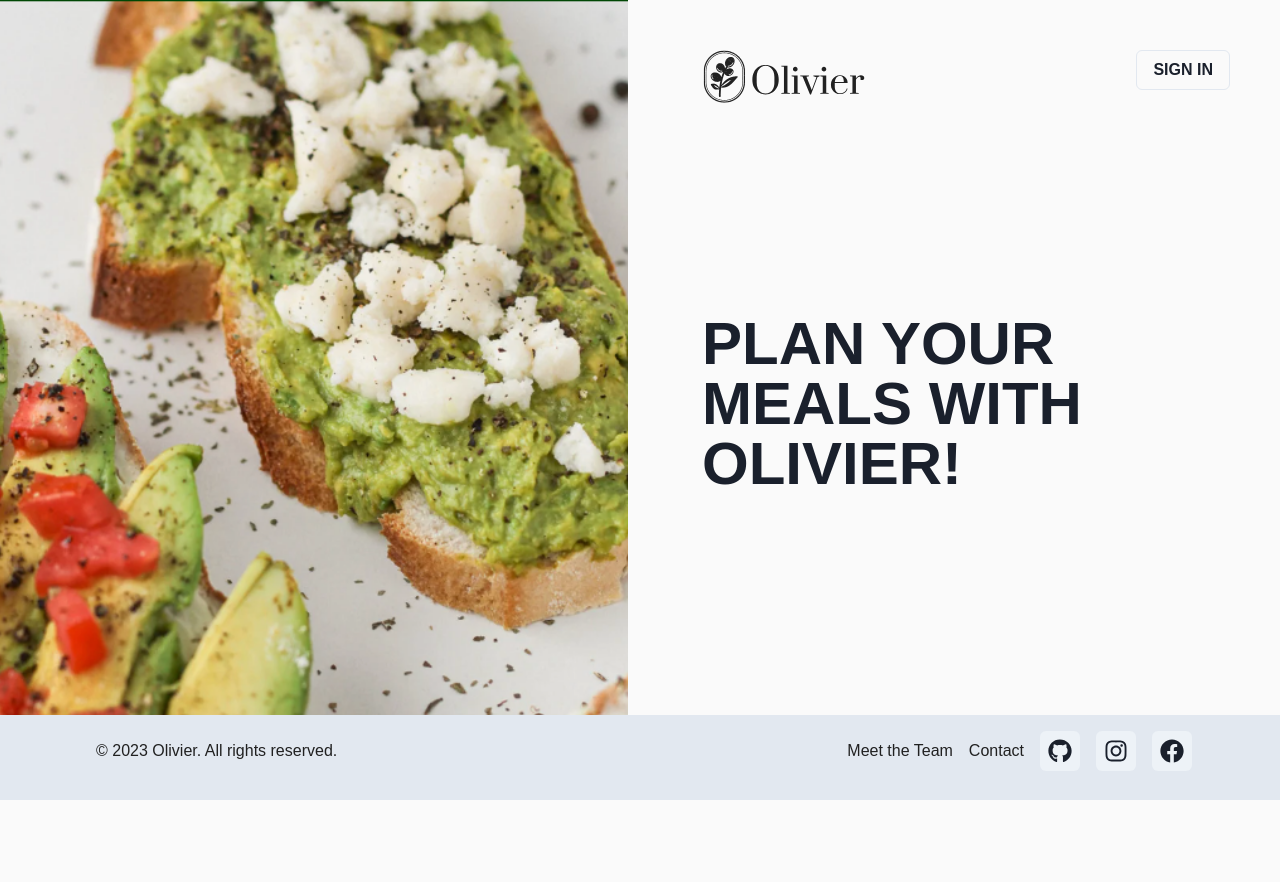
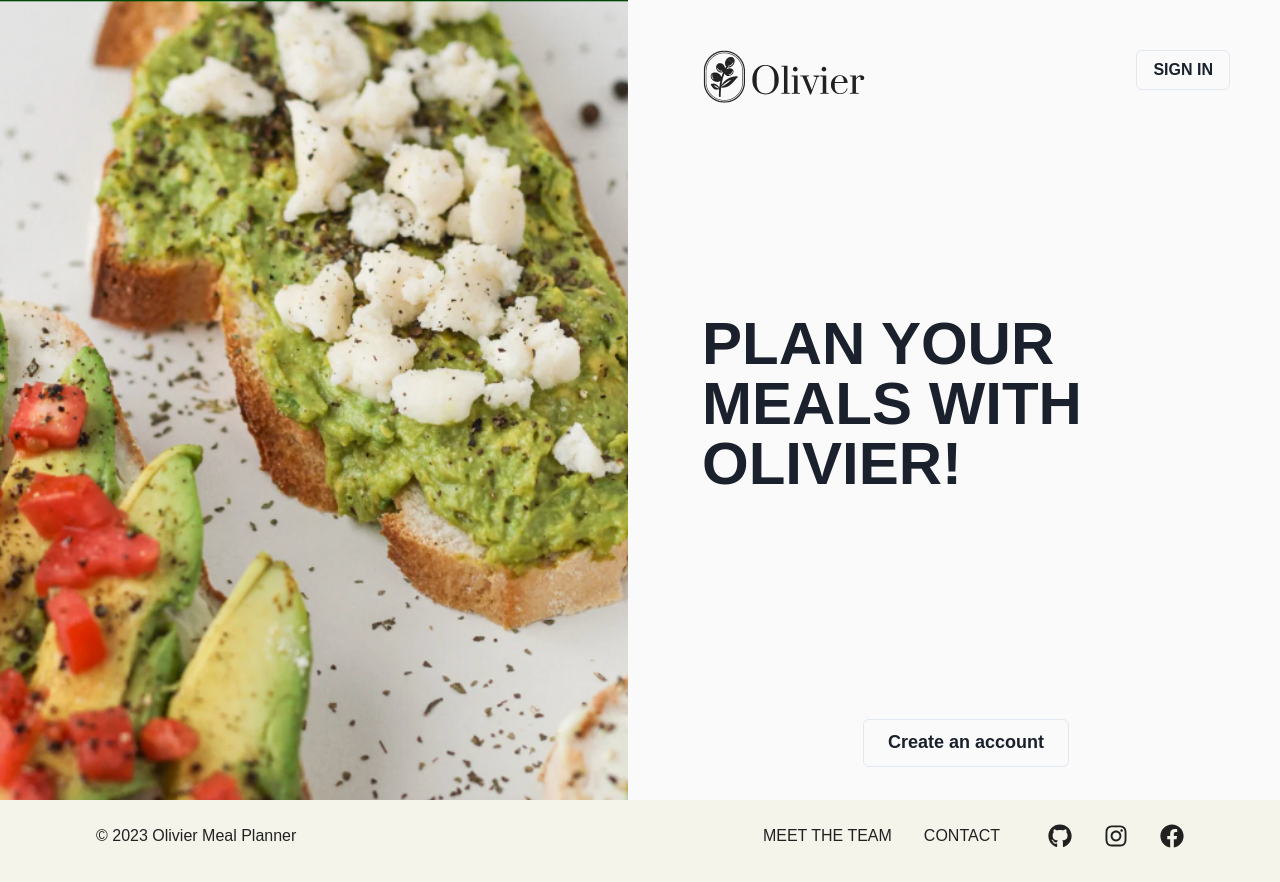
Before and after one commit to Code-the-Dream-School/dd-prac-team1-front, a React (Create React App) app: page / in a window 1280 px wide. Before the commit the page ends 800 px from the top, so only its background shows below. Built offline with nearby package versions, Linux system fonts and the light colour scheme.

Commit message:
made changes to Footer

```diff
--- a/src/components/Footer.tsx
+++ b/src/components/Footer.tsx
@@ -1,29 +1,38 @@
-import { Box, Flex, Text, IconButton, Container } from '@chakra-ui/react';
-import { FaGithub, FaInstagram, FaFacebook } from 'react-icons/fa';
+import { Box, Flex, Text, IconButton, Container } from "@chakra-ui/react";
+import { FaGithub, FaInstagram, FaFacebook } from "react-icons/fa";
 
 const Footer = () => {
   return (
     <Box
       as="footer"
       py={4}
-      bg="gray.200"
+      bg="brandGray"
       color="black"
-      position="absolute"
-      bottom="0"
-      height="85"
+      height="82"
       width="100%">
-
       <Container maxW="6xl">
         <Flex justify="space-between" align="center">
-          <Text pl={4}>&copy; 2023 Olivier. All rights reserved.</Text>
+          <Text pl={4}>&copy; 2023 Olivier Meal Planner</Text>
 
-            <Flex justify="center" alignItems="center">
-              <Box as="a" href="/OurTeam" mx={2}>
-                Meet the Team
-              </Box>
-              <Box as="a" href="/ContactUs" mx={2}>
-                Contact
-              </Box>
+          <Flex justify="center" alignItems="center">
+            <Box as="a" href="/team" mx={8}>
+              <Text
+                _hover={{
+                borderBottom: "2px solid green"
+                }}>
+                MEET THE TEAM
+              </Text>
+            </Box>
+
+            <Box as="a" href="/ContactUs" mr={8}>
+            <Text
+                _hover={{
+                borderBottom: "2px solid green"
+                }}>
+              CONTACT
+              </Text>
+            </Box>
+
             <IconButton
               as="a"
               href="https://github.com/Code-the-Dream-School/dd-prac-team1-front"
@@ -32,6 +41,11 @@ const Footer = () => {
               icon={<FaGithub />}
               fontSize="1.5rem"
               mx={2}
+              bg="#f4f4eb"
+              color="black"
+              _hover={{
+                border: "1px"
+              }}
             />
             <IconButton
               as="a"
@@ -41,6 +55,11 @@ const Footer = () => {
               icon={<FaInstagram />}
               fontSize="1.5rem"
               mx={2}
+              bg="#f4f4eb"
+              color="black"
+              _hover={{
+                border: "1px"
+              }}
             />
             <IconButton
               as="a"
@@ -50,12 +69,16 @@ const Footer = () => {
               icon={<FaFacebook />}
               fontSize="1.5rem"
               mx={2}
+              bg="#f4f4eb"
+              color="black"
+              _hover={{
+                border: "1px"
+              }}
             />
           </Flex>
         </Flex>
       </Container>
     </Box>
-
   );
 };
 
--- a/src/index.tsx
+++ b/src/index.tsx
@@ -14,7 +14,7 @@ import SavedRecipes from "./components/SavedRecipes";
 import SingleRecipePage from "./components/SingleRecipePage";
 import Footer from "./components/Footer";
 import OurTeam from "./components/OurTeam";
-import theme from "./CustomTheme.tsx";
+import theme from "./CustomTheme";
 
 const root = ReactDOM.createRoot(document.getElementById("root")!);
 root.render(
```
Also changed, not shown: src/components/Footerone.tsx (deleted, +0 -87 lines).
